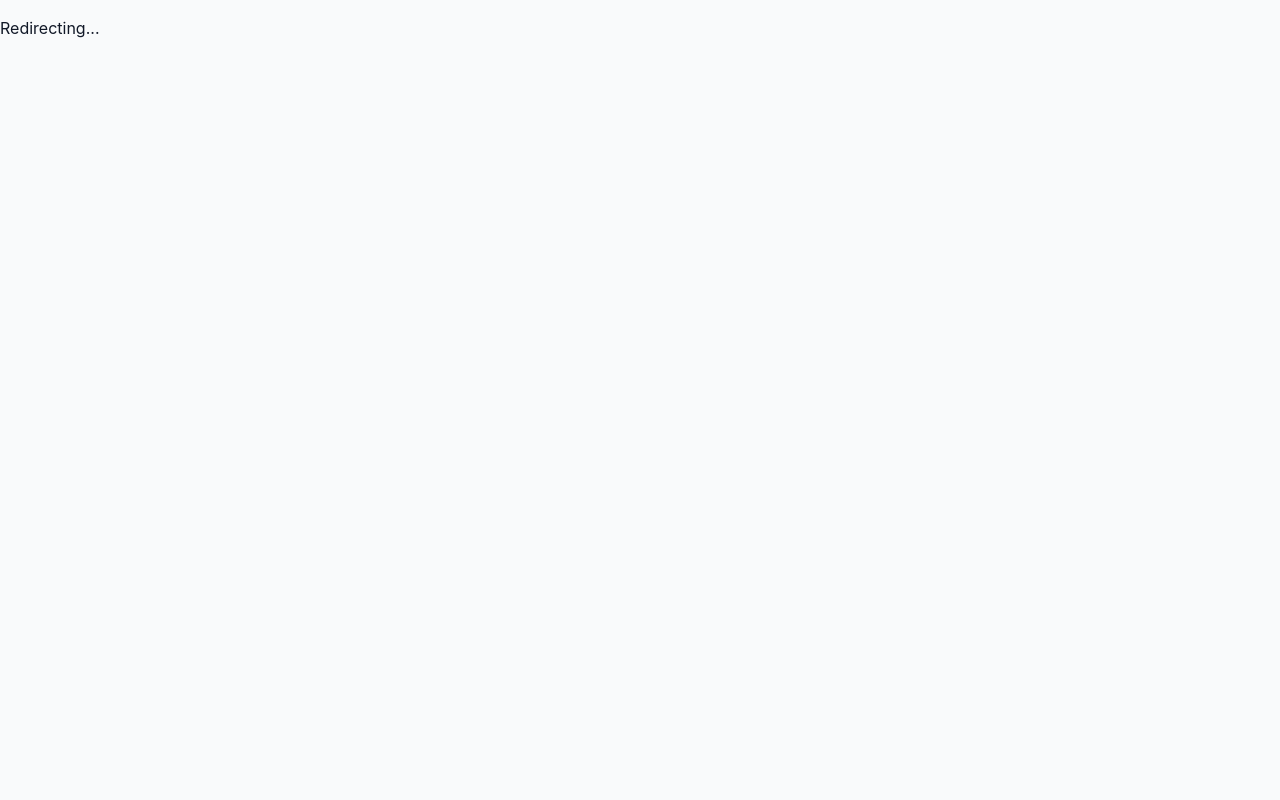
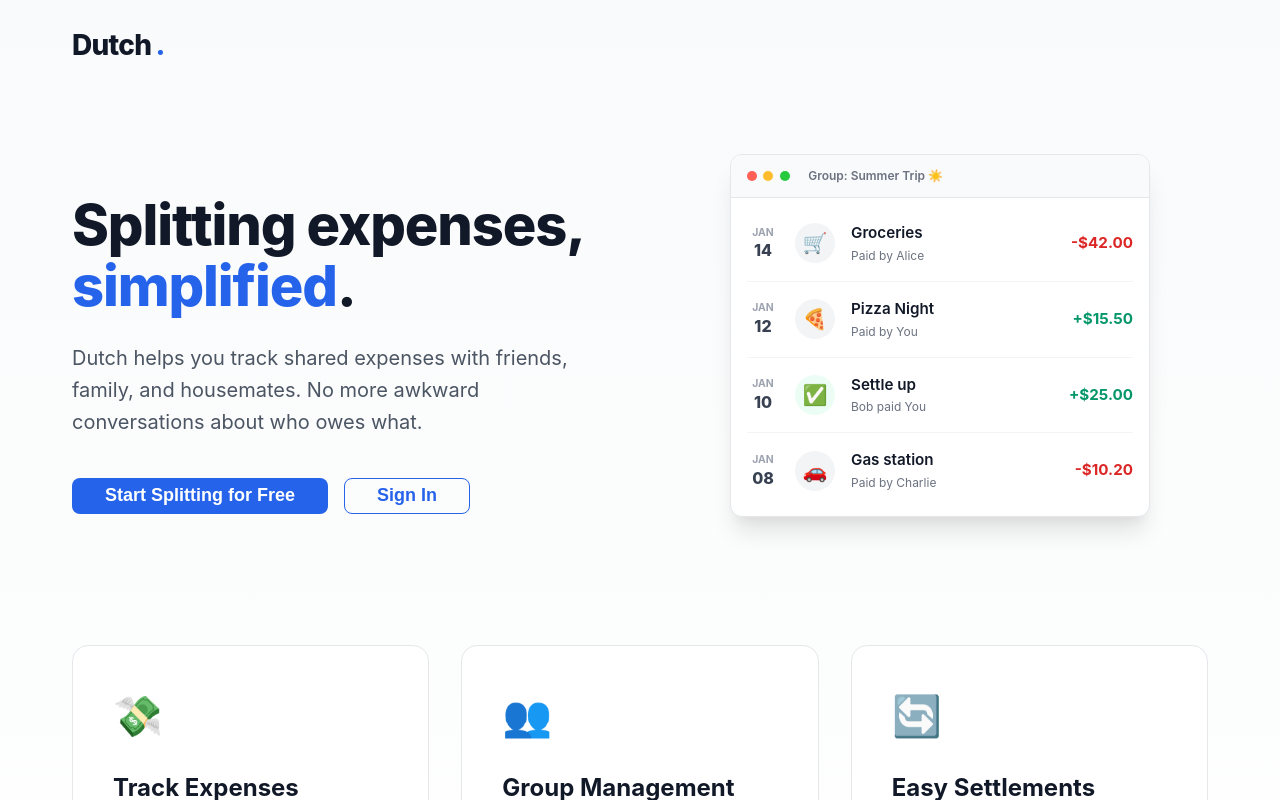
Before and after one commit to raythx98/dutch, a SvelteKit app: page / in a window 1280 px wide. Before the commit this address had no page. Shown: the top 800 px of the page. Built offline with nearby package versions, Linux system fonts and the light colour scheme.

Commit message:
Add landing page

```diff
--- a/src/app.css
+++ b/src/app.css
@@ -35,6 +35,7 @@ body {
 	display: flex;
 	align-items: center;
 	gap: 0.25rem;
+	text-decoration: none;
 }
 
 .logo span {
--- a/src/lib/components/DeleteExpenseModal.svelte
+++ b/src/lib/components/DeleteExpenseModal.svelte
@@ -2,7 +2,7 @@
 	import { query } from '$lib/api';
 	import { toast } from '$lib/toast';
 	import { auth } from '$lib/auth';
-	import type { Expense } from '$lib/types';
+	import type { Expense, User } from '$lib/types';
 
 	let { expense, onClose, onSuccess }: { expense: Expense; onClose: () => void; onSuccess: () => void } = $props();
 	let loading = $state(false);
--- a/src/routes/+layout.svelte
+++ b/src/routes/+layout.svelte
@@ -11,21 +11,19 @@
 
 	let { children } = $props();
 
-	const publicPages = ['/login', '/register'];
+	const publicPages = ['/', '/login', '/register'];
 
 	onMount(() => {
 		const unsubscribe = auth.subscribe(($auth) => {
 			const path = $page.url.pathname;
 
 			if (!$auth.token && !publicPages.includes(path)) {
-				goto(`${base}/login`);
+				goto(`${base}/`);
 			} else if ($auth.token) {
 				loadCurrenciesFromDB();
-				if (path === '/login' || path === '/register' || path === '/') {
+				if (path === '/login' || path === '/register') {
 					goto(`${base}/dashboard`);
 				}
-			} else if (path === '/') {
-				goto(`${base}/dashboard`);
 			}
 		});
 
--- a/src/routes/+page.svelte
+++ b/src/routes/+page.svelte
@@ -1,18 +1,436 @@
 <script lang="ts">
-	import { onMount } from 'svelte';
+	import { auth } from '$lib/auth';
+	import { base } from '$app/paths';
 	import { goto } from '$app/navigation';
-	import { base } from '$app/paths';
-	import { auth } from '$lib/auth';
-	import { get } from 'svelte/store';
-
-	onMount(() => {
-		const $auth = get(auth);
-		if ($auth.token) {
-			goto(`${base}/dashboard`);
-		} else {
-			goto(`${base}/login`);
-		}
-	});
 </script>
 
-<p>Redirecting...</p>
+<div class="landing-page">
+	<nav class="nav">
+		<div class="logo">Dutch<span>.</span></div>
+	</nav>
+
+	<main class="hero">
+		<div class="hero-content">
+			<h1>Splitting expenses, <span class="highlight">simplified</span>.</h1>
+			<p class="description">
+				Dutch helps you track shared expenses with friends, family, and housemates.
+				No more awkward conversations about who owes what.
+			</p>
+			<div class="hero-actions">
+				{#if $auth.token}
+					<button class="btn btn-lg btn-primary" onclick={() => goto(`${base}/dashboard`)}>Go to Dashboard</button>
+				{:else}
+					<button class="btn btn-lg btn-primary" onclick={() => goto(`${base}/register`)}>Start Splitting for Free</button>
+					<button class="btn btn-lg btn-outline" onclick={() => goto(`${base}/login`)}>Sign In</button>
+				{/if}
+			</div>
+		</div>
+		<div class="hero-image">
+			<div class="mock-ui">
+				<div class="mock-header">
+					<div class="mock-dot red"></div>
+					<div class="mock-dot yellow"></div>
+					<div class="mock-dot green"></div>
+					<div class="mock-title">Group: Summer Trip ☀️</div>
+				</div>
+				<div class="mock-body">
+					<div class="mock-row">
+						<div class="mock-date">
+							<div class="m-month">JAN</div>
+							<div class="m-day">14</div>
+						</div>
+						<div class="mock-icon grocery">🛒</div>
+						<div class="mock-text-group">
+							<div class="mock-text short">Groceries</div>
+							<div class="mock-subtext">Paid by Alice</div>
+						</div>
+						<div class="mock-amount negative">-$42.00</div>
+					</div>
+					<div class="mock-row">
+						<div class="mock-date">
+							<div class="m-month">JAN</div>
+							<div class="m-day">12</div>
+						</div>
+						<div class="mock-icon dinner">🍕</div>
+						<div class="mock-text-group">
+							<div class="mock-text short">Pizza Night</div>
+							<div class="mock-subtext">Paid by You</div>
+						</div>
+						<div class="mock-amount positive">+$15.50</div>
+					</div>
+					<div class="mock-row repayment">
+						<div class="mock-date">
+							<div class="m-month">JAN</div>
+							<div class="m-day">10</div>
+						</div>
+						<div class="mock-icon settle">✅</div>
+						<div class="mock-text-group">
+							<div class="mock-text short">Settle up</div>
+							<div class="mock-subtext">Bob paid You</div>
+						</div>
+						<div class="mock-amount positive">+$25.00</div>
+					</div>
+					<div class="mock-row">
+						<div class="mock-date">
+							<div class="m-month">JAN</div>
+							<div class="m-day">08</div>
+						</div>
+						<div class="mock-icon transport">🚗</div>
+						<div class="mock-text-group">
+							<div class="mock-text short">Gas station</div>
+							<div class="mock-subtext">Paid by Charlie</div>
+						</div>
+						<div class="mock-amount negative">-$10.20</div>
+					</div>
+				</div>
+			</div>
+		</div>
+	</main>
+
+	<section class="features">
+		<div class="feature-card">
+			<div class="feature-icon">💸</div>
+			<h3>Track Expenses</h3>
+			<p>Easily add expenses and split them any way you want.</p>
+		</div>
+		<div class="feature-card">
+			<div class="feature-icon">👥</div>
+			<h3>Group Management</h3>
+			<p>Organize your shared costs by trips, households, or events.</p>
+		</div>
+		<div class="feature-card">
+			<div class="feature-icon">🔄</div>
+			<h3>Easy Settlements</h3>
+			<p>See exactly who owes whom and settle up with one click.</p>
+		</div>
+	</section>
+
+	<footer class="footer">
+		<p>&copy; {new Date().getFullYear()} Dutch. All rights reserved.</p>
+	</footer>
+</div>
+
+<style>
+	.landing-page {
+		min-height: 100vh;
+		display: flex;
+		flex-direction: column;
+		background: linear-gradient(to bottom, #f9fafb, #ffffff);
+		color: #111827;
+		font-family: 'Inter', -apple-system, BlinkMacSystemFont, "Segoe UI", Roboto, Helvetica, Arial, sans-serif;
+	}
+
+	.nav {
+		display: flex;
+		justify-content: space-between;
+		align-items: center;
+		padding: 1.5rem 2rem;
+		max-width: 1200px;
+		margin: 0 auto;
+		width: 100%;
+		box-sizing: border-box;
+	}
+
+	.logo {
+		font-weight: 800;
+		color: #111827;
+		/* Using global .logo from app.css for size consistency */
+	}
+
+	.logo span {
+		color: #2563eb;
+	}
+
+	.nav-actions {
+		display: none;
+	}
+
+	.hero {
+		display: flex;
+		align-items: center;
+		justify-content: space-between;
+		padding: 4rem 2rem;
+		max-width: 1200px;
+		margin: 0 auto;
+		width: 100%;
+		box-sizing: border-box;
+		gap: 4rem;
+		flex: 1;
+	}
+
+	.hero-content {
+		flex: 1;
+		max-width: 600px;
+	}
+
+	.hero-content h1 {
+		font-size: 3.5rem;
+		font-weight: 800;
+		line-height: 1.1;
+		margin-bottom: 1.5rem;
+		letter-spacing: -0.02em;
+	}
+
+	.highlight {
+		color: #2563eb;
+	}
+
+	.description {
+		font-size: 1.25rem;
+		color: #4b5563;
+		line-height: 1.6;
+		margin-bottom: 2.5rem;
+	}
+
+	.hero-actions {
+		display: flex;
+		gap: 1rem;
+		flex-wrap: wrap;
+	}
+
+	.btn {
+		padding: 0.75rem 1.5rem;
+		border-radius: 8px;
+		font-weight: 600;
+		cursor: pointer;
+		transition: all 0.2s;
+		border: 1px solid transparent;
+		font-size: 0.875rem;
+	}
+
+	.btn-lg {
+		padding: 1rem 2rem;
+		font-size: 1.125rem;
+	}
+
+	.btn-primary {
+		background: #2563eb;
+		color: white;
+	}
+
+	.btn-primary:hover {
+		background: #1d4ed8;
+		transform: translateY(-1px);
+	}
+
+	.btn-secondary {
+		background: white;
+		color: #374151;
+		border-color: #d1d5db;
+	}
+
+	.btn-secondary:hover {
+		background: #f9fafb;
+		border-color: #9ca3af;
+	}
+
+	.btn-outline {
+		background: transparent;
+		color: #2563eb;
+		border-color: #2563eb;
+	}
+
+	.btn-outline:hover {
+		background: #eff6ff;
+	}
+
+	.hero-image {
+		flex: 1;
+		display: flex;
+		justify-content: center;
+		align-items: center;
+	}
+
+	.mock-ui {
+		background: white;
+		border-radius: 12px;
+		box-shadow: 0 20px 25px -5px rgba(0, 0, 0, 0.1), 0 10px 10px -5px rgba(0, 0, 0, 0.04);
+		width: 100%;
+		max-width: 420px;
+		border: 1px solid #e5e7eb;
+		overflow: hidden;
+	}
+
+	.mock-header {
+		background: #f9fafb;
+		padding: 0.75rem 1rem;
+		border-bottom: 1px solid #e5e7eb;
+		display: flex;
+		align-items: center;
+		gap: 0.4rem;
+	}
+
+	.mock-dot {
+		width: 10px;
+		height: 10px;
+		border-radius: 50%;
+	}
+	.mock-dot.red { background: #ff5f56; }
+	.mock-dot.yellow { background: #ffbd2e; }
+	.mock-dot.green { background: #27c93f; }
+
+	.mock-title {
+		margin-left: 0.75rem;
+		font-size: 0.75rem;
+		font-weight: 600;
+		color: #6b7280;
+	}
+
+	.mock-body {
+		padding: 0.5rem 1rem;
+	}
+
+	.mock-row {
+		display: flex;
+		align-items: center;
+		padding: 1rem 0;
+		border-bottom: 1px solid #f3f4f6;
+		gap: 1rem;
+	}
+
+	.mock-row:last-child {
+		border-bottom: none;
+	}
+
+	.mock-date {
+		text-align: center;
+		min-width: 32px;
+		color: #9ca3af;
+	}
+
+	.m-month { font-size: 0.65rem; font-weight: 700; }
+	.m-day { font-size: 1rem; font-weight: 800; color: #374151; margin-top: -2px; }
+
+	.mock-icon {
+		width: 40px;
+		height: 40px;
+		border-radius: 50%;
+		background: #f3f4f6;
+		display: flex;
+		align-items: center;
+		justify-content: center;
+		font-size: 1.25rem;
+		flex-shrink: 0;
+	}
+
+	.mock-row.repayment .mock-icon {
+		background: #ecfdf5;
+	}
+
+	.mock-text-group {
+		flex: 1;
+		min-width: 0;
+	}
+
+	.mock-text {
+		font-weight: 600;
+		font-size: 0.95rem;
+		color: #111827;
+	}
+
+	.mock-subtext {
+		font-size: 0.75rem;
+		color: #6b7280;
+		margin-top: 0.125rem;
+	}
+
+	.mock-amount {
+		font-weight: 700;
+		font-size: 0.95rem;
+		white-space: nowrap;
+	}
+
+	.mock-amount.positive { color: #059669; }
+	.mock-amount.negative { color: #dc2626; }
+
+	.features {
+		display: grid;
+		grid-template-columns: repeat(auto-fit, minmax(300px, 1fr));
+		gap: 2rem;
+		padding: 4rem 2rem;
+		max-width: 1200px;
+		margin: 0 auto;
+		width: 100%;
+		box-sizing: border-box;
+	}
+
+	.feature-card {
+		padding: 2.5rem;
+		background: white;
+		border-radius: 16px;
+		border: 1px solid #e5e7eb;
+		transition: transform 0.2s, box-shadow 0.2s;
+	}
+
+	.feature-card:hover {
+		transform: translateY(-4px);
+		box-shadow: 0 10px 15px -3px rgba(0, 0, 0, 0.1);
+	}
+
+	.feature-icon {
+		font-size: 2.5rem;
+		margin-bottom: 1.5rem;
+	}
+
+	.feature-card h3 {
+		font-size: 1.5rem;
+		font-weight: 700;
+		margin-bottom: 1rem;
+	}
+
+	.feature-card p {
+		color: #4b5563;
+		line-height: 1.6;
+	}
+
+	.footer {
+		padding: 2rem;
+		text-align: center;
+		color: #6b7280;
+		font-size: 0.875rem;
+		border-top: 1px solid #e5e7eb;
+		margin-top: auto;
+	}
+
+	@media (max-width: 1024px) {
+		.hero {
+			flex-direction: column;
+			text-align: center;
+			gap: 3rem;
+		}
+
+		.hero-content {
+			max-width: 100%;
+		}
+
+		.hero-actions {
+			justify-content: center;
+		}
+
+		.hero-content h1 {
+			font-size: 2.75rem;
+		}
+	}
+
+	@media (max-width: 640px) {
+		.hero-content h1 {
+			font-size: 2.25rem;
+		}
+
+		.hero-image {
+			display: none;
+		}
+
+		.nav {
+			padding: 1rem;
+		}
+
+		.hero {
+			padding: 2rem 1rem;
+		}
+
+		.features {
+			padding: 2rem 1rem;
+		}
+	}
+</style>
--- a/src/routes/dashboard/+page.svelte
+++ b/src/routes/dashboard/+page.svelte
@@ -175,7 +175,7 @@
 	function logout() {
 		auth.logout();
 		toast.info('Logged out successfully');
-		goto(`${base}/login`);
+		goto(`${base}/`);
 	}
 
 	function handleKeydown(e: KeyboardEvent) {
@@ -194,7 +194,7 @@
 
 <div class="dashboard">
 	<header class="dashboard-header">
-		<div class="logo">Dutch<span>.</span></div>
+		<a href="{base}/" class="logo">Dutch<span>.</span></a>
 		<div class="user-info">
 			<span class="welcome-text">Hi, <strong>{$auth.user?.name}</strong></span>
 			<div class="btn-group">
--- a/src/routes/join/[code]/+page.svelte
+++ b/src/routes/join/[code]/+page.svelte
@@ -29,7 +29,7 @@
 			if (inviteCode) {
 				localStorage.setItem('pendingInvite', inviteCode);
 			}
-			goto(`${base}/login`);
+			goto(`${base}/`);
 			return;
 		}
 
```
Also changed, not shown: src/lib/components/AddExpenseModal.svelte (+20 -19 lines), src/lib/components/AddRepaymentModal.svelte (+19 -18 lines), src/routes/groups/[id]/+page.svelte (+3 -8 lines), 1 other file (tests, documents, lock files or other folders).
